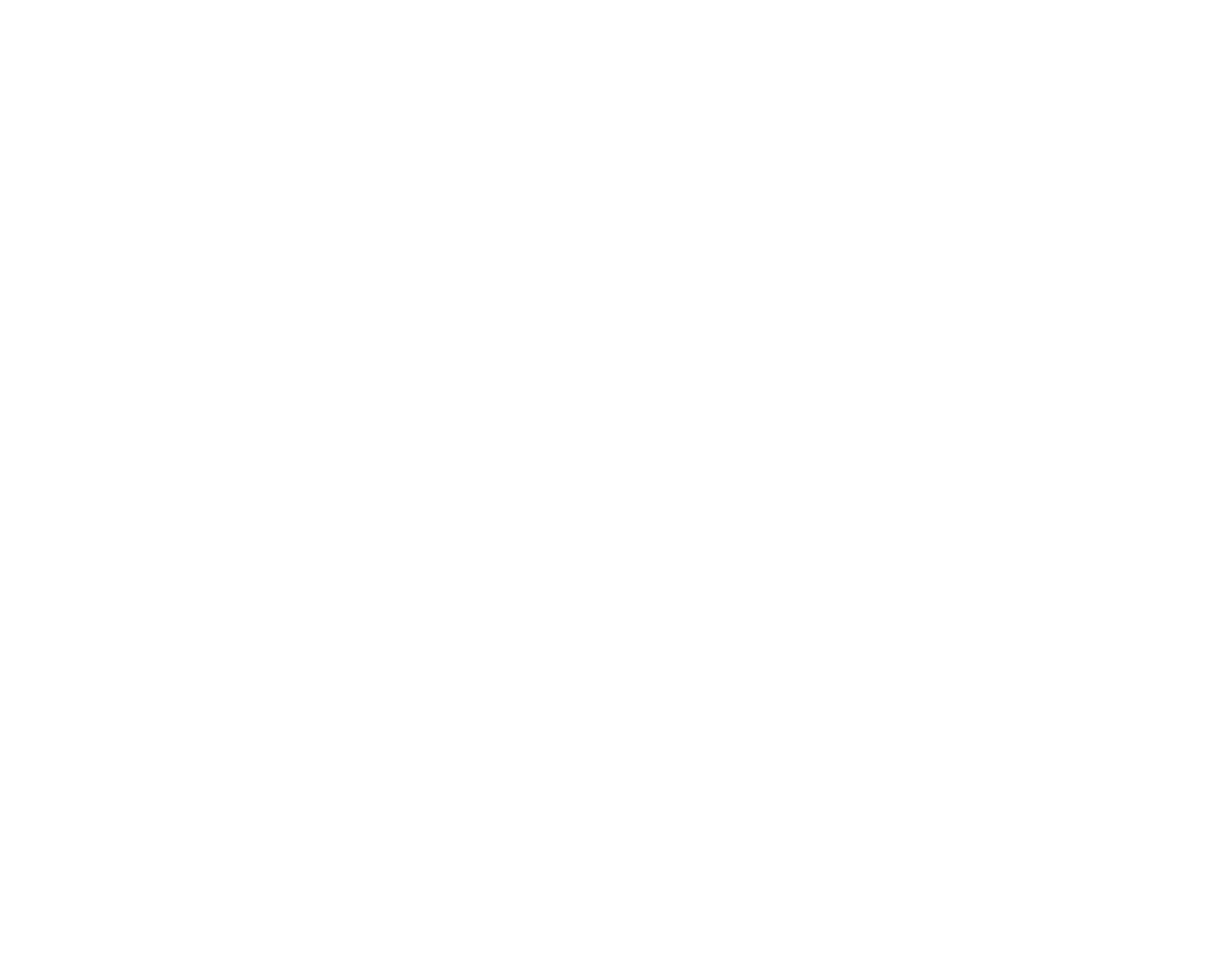
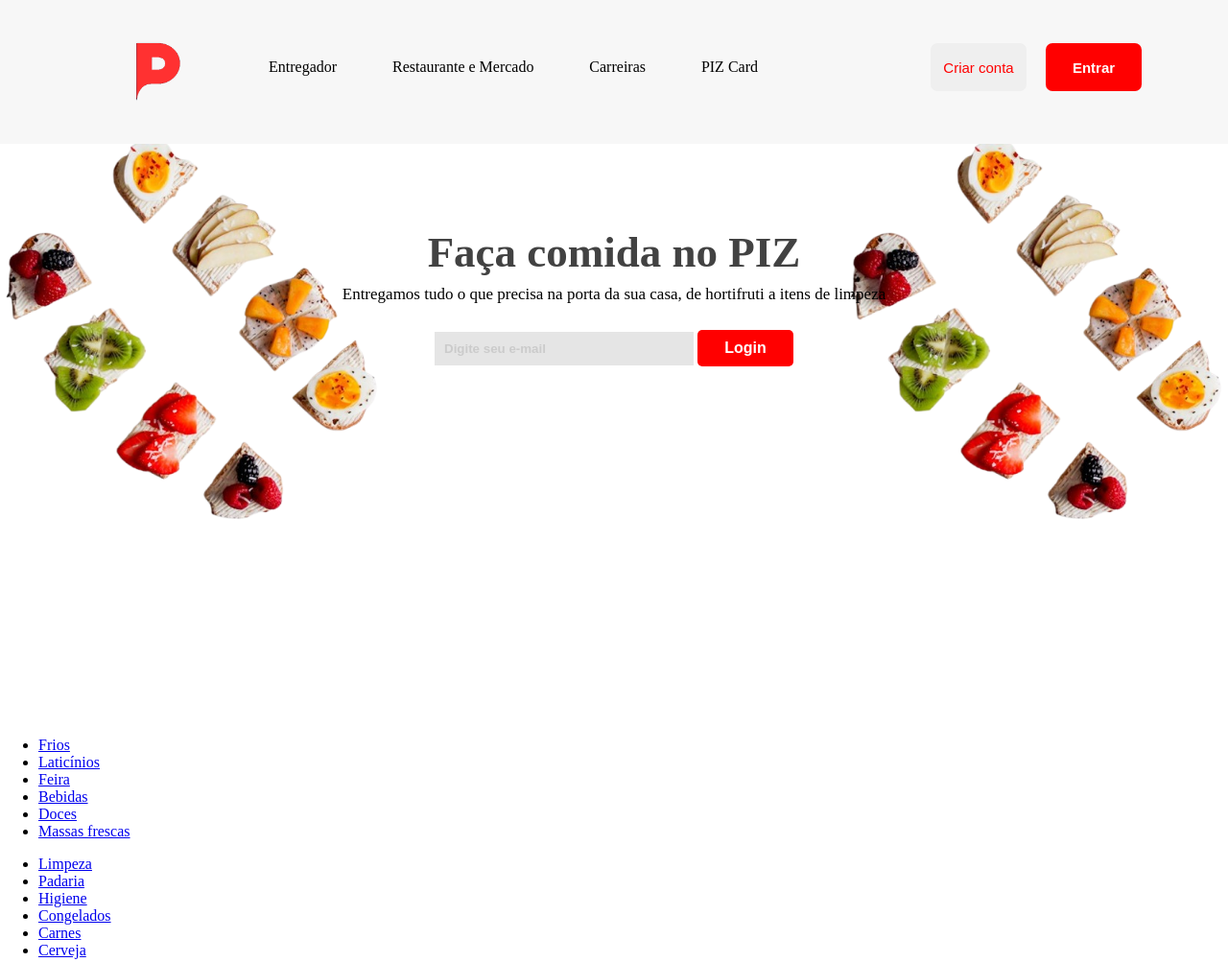
Before and after one commit to marcaon13/PIZ, a plain HTML site: page index.html in a window 1280 px wide. Shown: the whole page at 96% size. Before the commit the page ends 800 px from the top, so only its background shows below. Drawn offline with Linux system fonts and the light colour scheme.

Commit message:
mudança

```diff
--- /dev/null
+++ b/css/topo/top-pagina.css
@@ -0,0 +1,128 @@
+body {
+    padding: 0;
+    margin: 0;
+    box-sizing: border-box;
+}
+
+/* #header-1 {
+
+} */
+
+/* .body-edition {
+    max-width: 1200px;
+    margin: auto;
+    background-size: 100%;
+    background-size: contain;
+} */
+
+#pagina_principal {
+    background-color: #F7F7F7;
+    width: 100%;
+    height: 150px;
+    display: flex;
+    justify-content: space-around;
+}
+
+.lado-outro-1 {
+    display: flex;
+}
+
+.logo-pagina-1 {
+    width: 150px;
+}
+
+.lista-style-1 li{
+    list-style-type: none;
+    list-style: none;
+}
+
+.list1 {
+    display: flex;
+    justify-content: space-between;
+    position: relative;
+    top: 45px;
+}
+
+.list1 li a {
+    color: black;
+    text-decoration: none;
+}
+
+/* login */
+.container-login {
+    display: flex;
+    position: relative;
+    top: 45px;
+}
+
+.container-login input[value="Criar conta"] {
+    margin: 0px 20px 0px 0px;
+}
+
+.container-login input[value="Criar conta"] {
+    background-color: F7F7F7;
+    color: red;
+    height: 50px;
+    border: none;
+    border-radius: 7px;
+    width: 100px;
+    font-size: 15px;
+}
+
+.container-login input[value="Entrar"] {
+    background-color: red;
+    color: white;
+    height: 50px;
+    border: none;
+    border-radius: 7px;
+    width: 100px;
+    font-size: 15px;
+    font-weight: bold;
+}
+
+/* header-2 */
+
+.header-2-text h2 {
+    color: #424242;
+}
+
+.header-2-text {
+ text-align: center;
+ font-size: 30px;
+ position: relative;
+ bottom: 350px;
+}
+
+.input-email-1 {
+    position: relative;
+    bottom: 370px;
+    text-align: center;
+}
+
+.input-email-1 input[type="button"] {
+    background-color: red;
+    color: white;
+    border: none;
+    border-radius: 5px;
+    padding: 10px;
+    width: 100px;
+    font-weight: bold;
+    font-size: 16px;
+}
+
+.input-email-1 input[type="button"]:hover {
+    cursor: pointer;
+}
+
+.input-email-1 input[type="email"] {
+    padding: 10px;
+    width: 250px;
+    background-color: gray;
+    opacity: 0.2;
+    border: none;
+}
+
+.input-email-1 input[type="email"]::-webkit-input-placeholder {
+    color: black;
+    font-weight: bold;
+}
--- a/index.html
+++ b/index.html
@@ -4,8 +4,78 @@
         <meta charset="UTF-8">
         <meta name="viewport" content="width=device-width, initial-scale=1.0">
         <title>PIZ - A SUA COMIDA COM BAIXOS PREÇOS!</title>
+        <link rel="stylesheet" href="css/topo/top-pagina.css">
     </head>
     <body>
+        <header>
+            <div class="body-edition">
+                <div id="header-1"> <!--HEADER 1-->
+                    <div id="pagina_principal">
+                        <div class="lado-outro-1">
+                            <div>
+                                <img src="img/logo.png" alt="" class="logo-pagina-1">
+                            </div>
+                            <div style="width: 550px;">
+                                <ul class="lista-style-1 list1">
+                                    <li><a href="#">Entregador</a></li>
+                                    <li><a href="#">Restaurante e Mercado</a></li>
+                                    <li><a href="#">Carreiras</a></li>
+                                    <li><a href="#">PIZ Card</a></li>
+                                </ul>
+                            </div>
+                        </div>
+                        <div id="" class="container-login">
+                            <div>
+                                <input type="button" value="Criar conta">
+                            </div>
+                            <div>
+                                <input type="button" value="Entrar">
+                            </div>
+                        </div>
+                    </div>
+                </div>
 
+                <div class="container-header-2"> <!--HEADER 2-->
+                    <!-- <div class="header-2-img">
+                        <img src="img/legumes-capa-1.jpeg" alt="" class="legumes-capa-1">
+                    </div> -->
+
+                    <div style="display: flex; justify-content: space-between; height: 400px; z-index: 2;">
+                        <img src="img/frutas-1.png" alt="">
+                        <img src="img/frutas-1.png" alt="">
+                    </div>
+
+                    <div class="header-2-text" style="z-index: 1;">
+                        <h2>Faça comida no PIZ</h2>
+                        <p style="font-size: 17px; color: black; position: relative; bottom: 30px; font-weight: normal;">Entregamos tudo o que precisa na porta da sua casa, de hortifruti a itens de limpeza</p>
+                    </div>
+
+                    <div class="input-email-1">
+                        <input type="email" placeholder="Digite seu e-mail">
+                        <input type="button" value="Login">
+                    </div>
+                </div>
+
+                <div>
+                    <ul>
+                        <li><a href="#">Frios</a></li>
+                        <li><a href="#">Laticínios</a></li>
+                        <li><a href="#">Feira</a></li>
+                        <li><a href="#">Bebidas</a></li>
+                        <li><a href="#">Doces</a></li>
+                        <li><a href="#">Massas frescas</a></li>
+                    </ul>
+
+                    <ul>
+                        <li><a href="#">Limpeza</a></li>
+                        <li><a href="#">Padaria</a></li>
+                        <li><a href="#">Higiene</a></li>
+                        <li><a href="#">Congelados</a></li>
+                        <li><a href="#">Carnes</a></li>
+                        <li><a href="#">Cerveja</a></li>
+                    </ul>
+                </div>
+            </div>
+        </header>
     </body>
 </html>
```
Also changed, not shown: css/footer/style.css (added), css/meio/style.css (added), img/frutas-1.png (added), img/legumes-capa-1.jpeg (added), img/logo.png (added).
